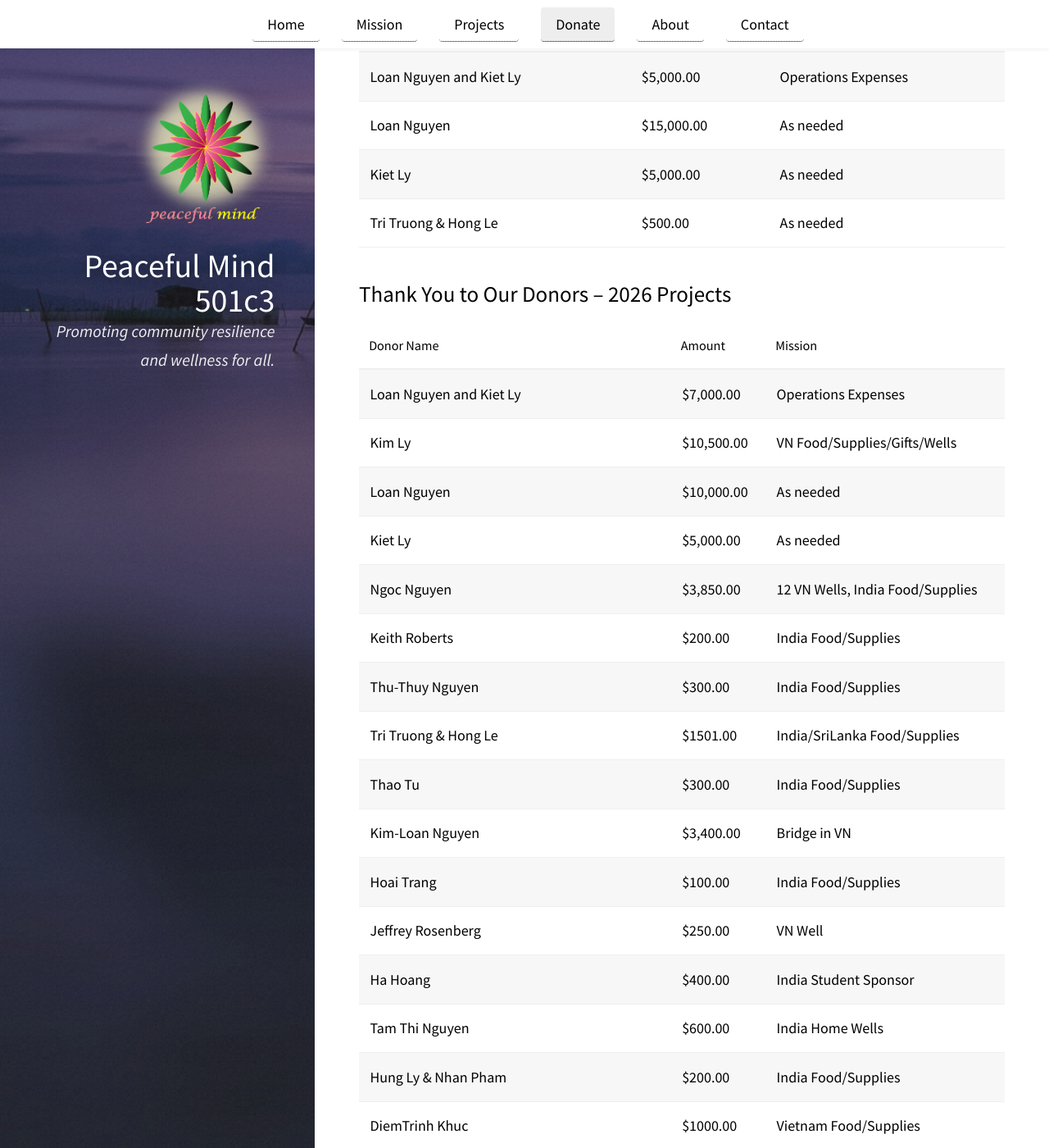
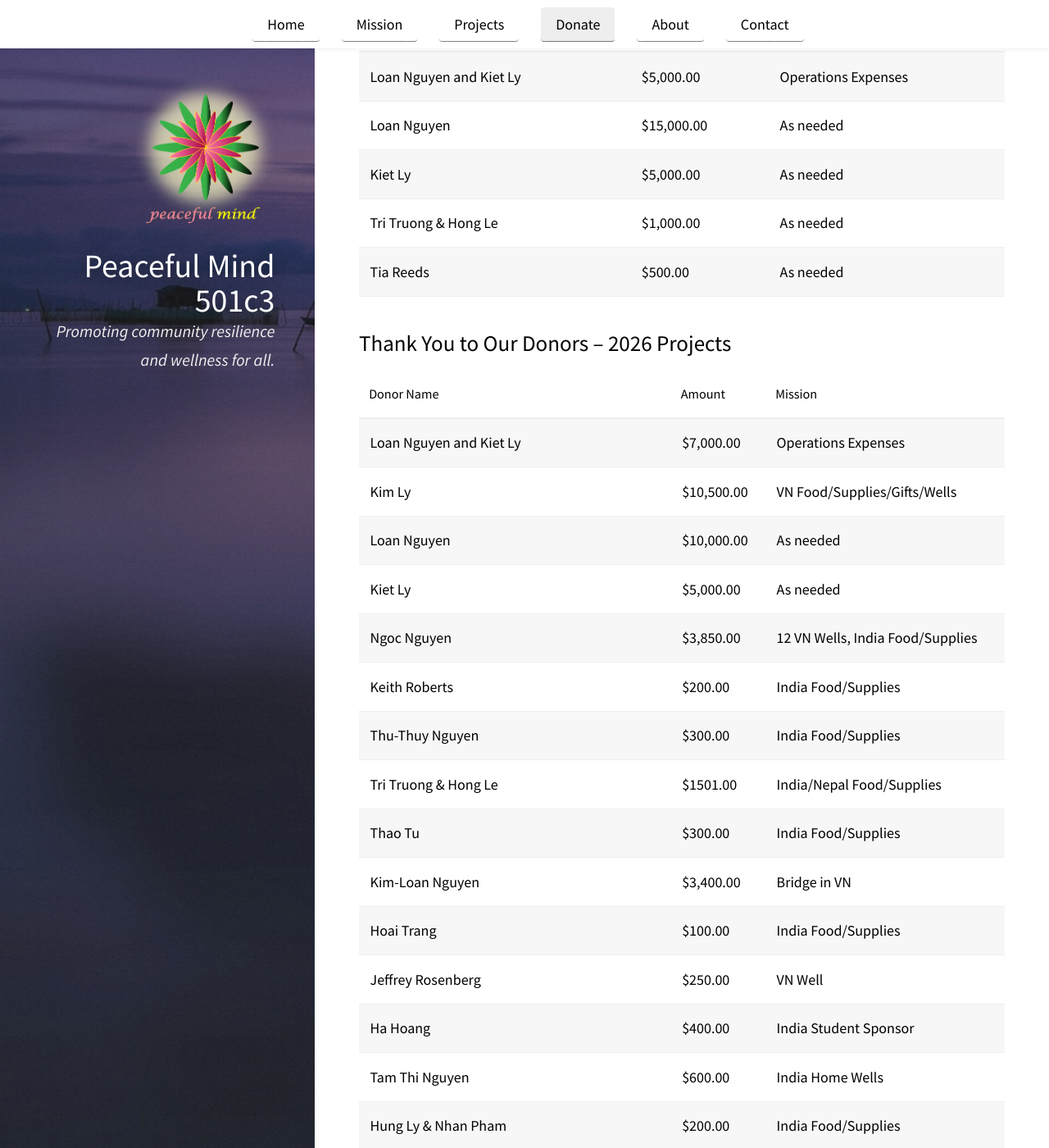
Before and after one commit to peacefulcenter/peacefulcenter.github.io, a Jekyll site: the page built from pages/donate.md, in a window 1280 px wide and 1400 px high, scrolled down 1833 px. Shown: the whole window at 82% size. Built offline with Jekyll 4.4.1, drawn with Linux system fonts in a browser that asks for light colours; our own code applies the rules of GitHub Pages for plain Markdown files; some of the changed text lies outside the part shown.

Commit message:
Update donation

```diff
--- a/pages/donate.md
+++ b/pages/donate.md
@@ -94,12 +94,13 @@ _Peaceful Mind 501C3 is a tax-exempt organization. Tax ID: 39-2930680. Your dona
 
 ## Thank You to Our Donors – 2027 Projects
 
-| Donor Name                | Amount     | Mission             |
-|---------------------------|------------|---------------------|
-| Loan Nguyen and Kiet Ly   | $5,000.00  | Operations Expenses |
-| Loan Nguyen               | $15,000.00 | As needed           |
-| Kiet Ly                   | $5,000.00  | As needed           |
-| Tri Truong & Hong Le      | $500.00    | As needed           |
+| Donor Name              | Amount     | Mission             |
+|-------------------------|------------|---------------------|
+| Loan Nguyen and Kiet Ly | $5,000.00  | Operations Expenses |
+| Loan Nguyen             | $15,000.00 | As needed           |
+| Kiet Ly                 | $5,000.00  | As needed           |
+| Tri Truong & Hong Le    | $1,000.00  | As needed           |
+| Tia Reeds               | $500.00    | As needed           |
 
 
 ## Thank You to Our Donors – 2026 Projects
@@ -113,7 +114,7 @@ _Peaceful Mind 501C3 is a tax-exempt organization. Tax ID: 39-2930680. Your dona
 | Ngoc Nguyen                                | $3,850.00  | 12 VN Wells, India Food/Supplies |
 | Keith Roberts                              | $200.00    | India Food/Supplies              |
 | Thu-Thuy Nguyen                            | $300.00    | India Food/Supplies              |
-| Tri Truong & Hong Le                       | $1501.00   | India/SriLanka Food/Supplies     |
+| Tri Truong & Hong Le                       | $1501.00   | India/Nepal Food/Supplies        |
 | Thao Tu                                    | $300.00    | India Food/Supplies              |
 | Kim-Loan Nguyen                            | $3,400.00  | Bridge in VN                     |
 | Hoai Trang                                 | $100.00    | India Food/Supplies              |
@@ -125,7 +126,7 @@ _Peaceful Mind 501C3 is a tax-exempt organization. Tax ID: 39-2930680. Your dona
 | Clarity Government Solutions LLC (Ron Tan) | $1500.00   | India Home Wells                 |
 | Kim Loan Nguyen                            | $1001.00   | Vietnam Food/Supplies            |
 | Phuong Huynh                               | $400.00    | Vietnam Food/Supplies            |
-| Phat Co                                    | $10,000.00 | Vietnam Food/Supplies            |
+| Phat Co                                    | $10,000.00 | Vietnam/Nepal Food/Supplies      |
 
 ## Thank You to Our Donors – 2025 Projects
 
```
Also changed, not shown: pages/projects.md (+3 -3 lines).
